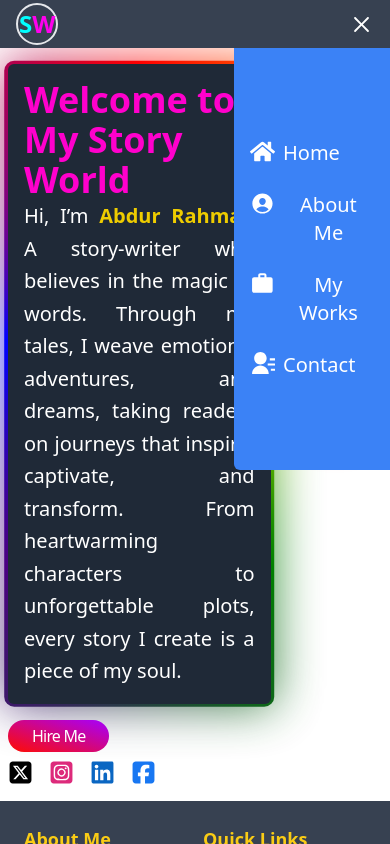
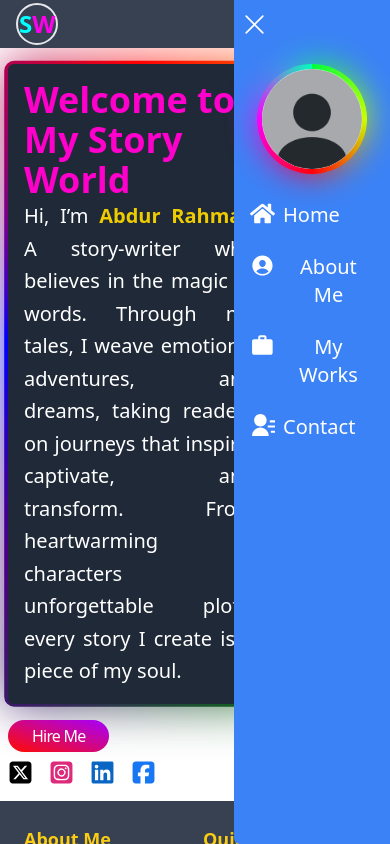
Before and after one commit to mdaleardc/client-project, a React (Vite) app: page / in a window 390 px wide. Both pictures are taken after a click on the element 361 px from the left and 24 px from the top of the page. Shown: the top 844 px of the page. Built offline with nearby package versions, Linux system fonts and the light colour scheme.

Commit message:
styles changed

```diff
--- a/src/components/Header.jsx
+++ b/src/components/Header.jsx
@@ -1,7 +1,8 @@
 import { useState } from "react";
+import profileIcon from "../assets/profile-icon.png";
 import { Link } from "react-router-dom";
 import { GiHamburgerMenu } from "react-icons/gi";
-import { RxCross2 } from "react-icons/rx";
+import { RxCross1 } from "react-icons/rx";
 import { FaHome } from "react-icons/fa";
 import { IoPersonCircle } from "react-icons/io5";
 import { MdWork } from "react-icons/md";
@@ -37,15 +38,19 @@ const Header = () => {
     </Link>
     </div>
     <div className='sm:hidden text-white' onClick={openMenu}>
-    {
-    isOpen ? <RxCross2 size='25'/> :
     <GiHamburgerMenu size='25'/>
-    }
     </div>
     </nav>
     {
       isOpen &&
-    <div className='container sm:hidden w-2/5 h-[50%] rounded-bl-md  bg-blue-500 flex flex-col gap-6 justify-center text-white fixed top-[3rem] right-0 z-20'>
+    <div className='sm:hidden w-2/5 h-screen rounded-bl-md  bg-blue-500 fixed top-0 right-0 z-20'>
+    <div className='container flex flex-col gap-6 justify-center text-white'>
+    <div className='mt-3 mx-2'>
+    <RxCross1 size='25' onClick={openMenu}/>
+    </div>
+    <div className='profile mx-auto my-2'>
+    <img src={ profileIcon } alt='profile picture' className='w-[100px] h-[100px] bg-white rounded-full'/>
+    </div>
     <Link to="/" className='hover:text-[#f03]'>
     <button className='cursor-pointer text-xl font-medium flex flex-row gap-2 mx-[1rem]'><FaHome size='25'/>Home</button>
     </Link>
@@ -59,6 +64,7 @@ const Header = () => {
     <button className='cursor-pointer text-xl font-medium flex flex-row gap-2 mx-[1rem]'><RiContactsFill size='25'/>Contact</button>
     </Link>
     </div>
+    </div>
     }
     </>
     )
```
